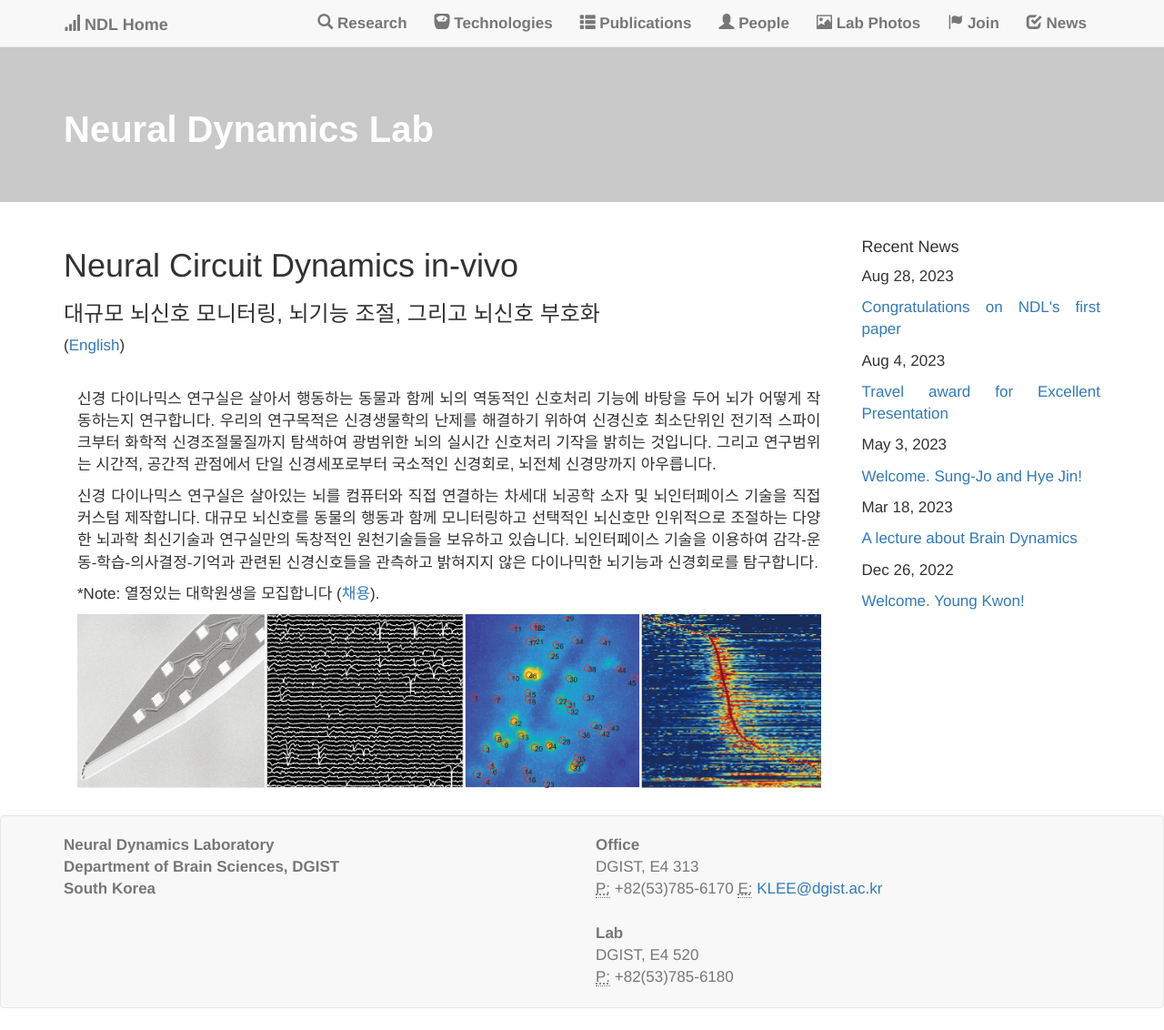
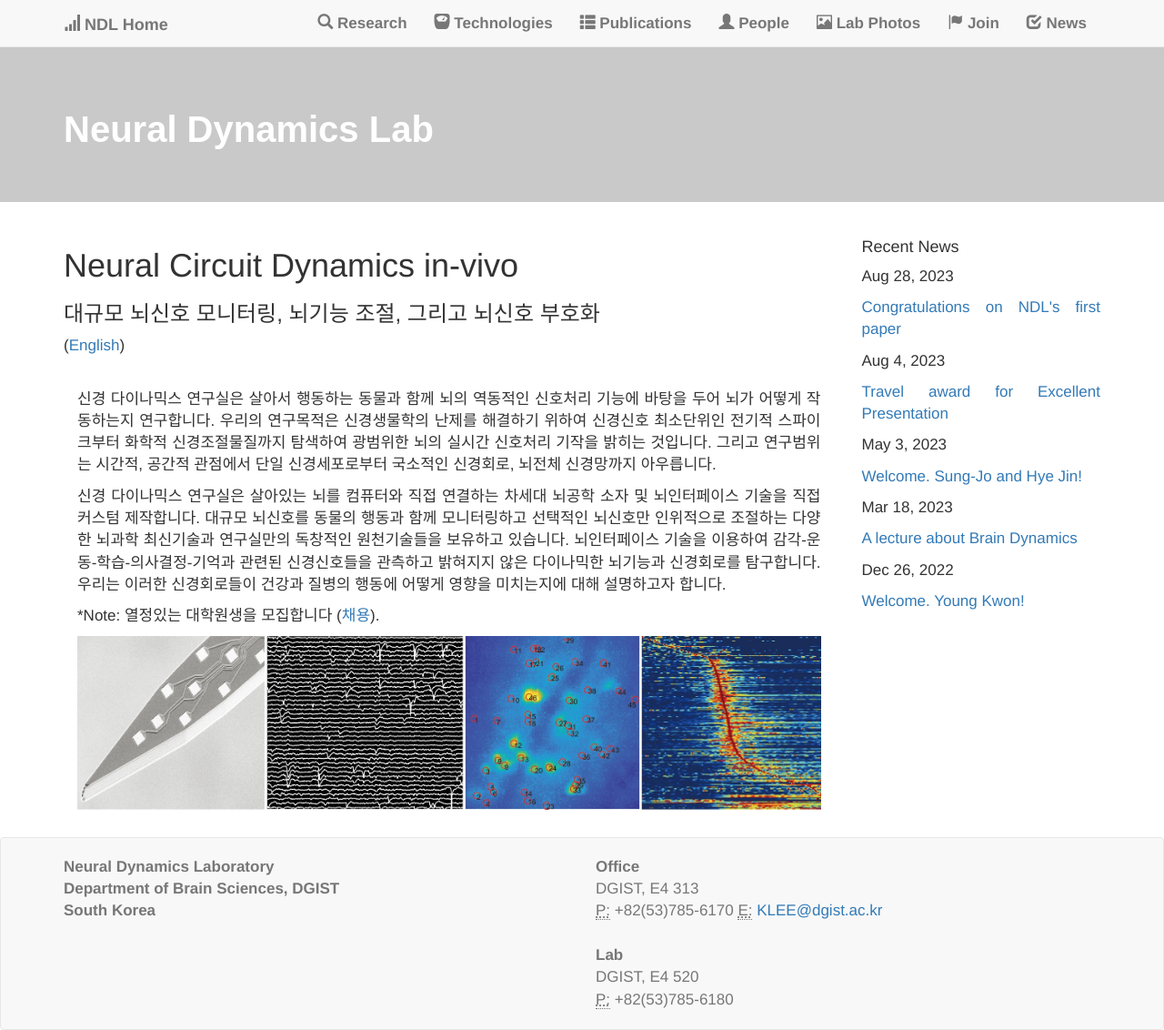
Before and after one commit to kleelab/kleelab.github.io, a Jekyll site: the page built from index.html, in a window 1280 px wide. Shown: the whole page at 91% size. Built offline with Jekyll 4.4.1, drawn with Linux system fonts in a browser that asks for light colours; nearby versions of some CDN libraries; a style sheet for code colours, icons or effects is not loaded; before the commit the page ends 1108 px from its top, so only the background shows below that.

Commit message:
Update index.html

```diff
--- a/index.html
+++ b/index.html
@@ -20,7 +20,7 @@
 <div class="col-md-12">
 <p>신경 다이나믹스 연구실은 살아서 행동하는 동물과 함께 뇌의 역동적인 신호처리 기능에 바탕을 두어 뇌가 어떻게 작동하는지 연구합니다. 우리의 연구목적은 신경생물학의 난제를 해결하기 위하여 신경신호 최소단위인 전기적 스파이크부터 화학적 신경조절물질까지 탐색하여 광범위한 뇌의 실시간 신호처리 기작을 밝히는 것입니다. 그리고 연구범위는 시간적, 공간적 관점에서 단일 신경세포로부터 국소적인 신경회로, 뇌전체 신경망까지 아우릅니다.</p>
 
-<p>신경 다이나믹스 연구실은 살아있는 뇌를 컴퓨터와 직접 연결하는 차세대 뇌공학 소자 및 뇌인터페이스 기술을 직접 커스텀 제작합니다. 대규모 뇌신호를 동물의 행동과 함께 모니터링하고 선택적인 뇌신호만 인위적으로 조절하는 다양한 뇌과학 최신기술과 연구실만의 독창적인 원천기술들을 보유하고 있습니다. 뇌인터페이스 기술을 이용하여 감각-운동-학습-의사결정-기억과 관련된 신경신호들을 관측하고 밝혀지지 않은 다이나믹한 뇌기능과 신경회로를 탐구합니다.</p>
+<p>신경 다이나믹스 연구실은 살아있는 뇌를 컴퓨터와 직접 연결하는 차세대 뇌공학 소자 및 뇌인터페이스 기술을 직접 커스텀 제작합니다. 대규모 뇌신호를 동물의 행동과 함께 모니터링하고 선택적인 뇌신호만 인위적으로 조절하는 다양한 뇌과학 최신기술과 연구실만의 독창적인 원천기술들을 보유하고 있습니다. 뇌인터페이스 기술을 이용하여 감각-운동-학습-의사결정-기억과 관련된 신경신호들을 관측하고 밝혀지지 않은 다이나믹한 뇌기능과 신경회로를 탐구합니다. 우리는 이러한 신경회로들이 건강과 질병의 행동에 어떻게 영향을 미치는지에 대해 설명하고자 합니다. </p>
 
 <p>  *Note: 열정있는 대학원생을 모집합니다 (<a href="{{ site.url }}{{ site.baseurl }}/joinusK">채용</a>). </p>
 </div>
```
